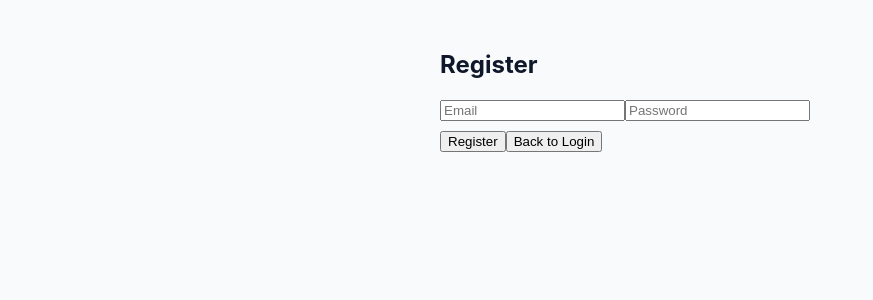
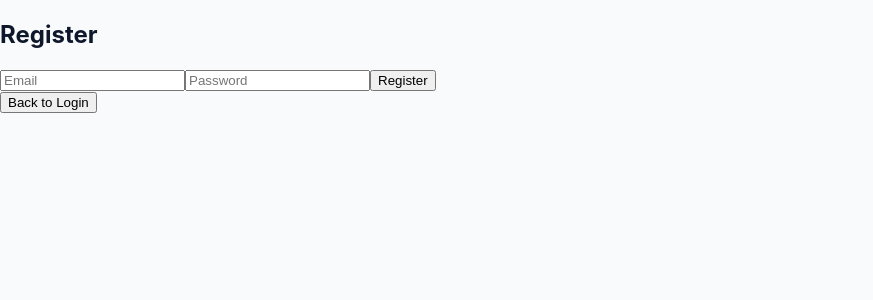
Before and after one commit to tgillenh2o/crm-idx, a React (Vite) app in the folder frontend/: page /register in a window 1280 px wide. Shown: the top 300 px of the page, without its empty margins (0-873 px from the left). Built offline with nearby package versions, Linux system fonts and the light colour scheme.

Commit message:
fixing login error

```diff
--- a/frontend/src/context/AuthContext.jsx
+++ b/frontend/src/context/AuthContext.jsx
@@ -1,8 +1,9 @@
 import React, { createContext, useState } from "react";
 import axios from "axios";
 
+// ✅ Always use your Render backend URL
 axios.defaults.withCredentials = true;
-axios.defaults.baseURL = "http://localhost:5000";
+axios.defaults.baseURL = "https://com-idx.onrender.com";
 
 export const AuthContext = createContext();
 
--- a/frontend/src/pages/Login.jsx
+++ b/frontend/src/pages/Login.jsx
@@ -12,16 +12,15 @@ export default function Login() {
     e.preventDefault();
     const success = await login(email, password);
     if (success) {
-      alert("Login successful");
-      // In the old setup, maybe we just stayed on the same page or navigated to "/" again
-      // You can replace with navigate("/") or just keep the alert
+      alert("Login successful!");
+      // Keep it simple: stay on login page or redirect to home/dashboard later
     } else {
-      alert("Invalid credentials");
+      alert("Invalid credentials or network error");
     }
   };
 
   return (
-    <div style={{ maxWidth: "400px", margin: "50px auto" }}>
+    <div className="auth-container">
       <h2>Login</h2>
       <form onSubmit={handleLogin}>
         <input
--- a/frontend/src/pages/Register.jsx
+++ b/frontend/src/pages/Register.jsx
@@ -12,15 +12,15 @@ export default function Register() {
     e.preventDefault();
     const success = await register(email, password);
     if (success) {
-      alert("Registration successful");
-      navigate("/"); // back to login
+      alert("Registration successful!");
+      navigate("/"); // go back to login
     } else {
-      alert("Registration failed");
+      alert("Registration failed or network error");
     }
   };
 
   return (
-    <div style={{ maxWidth: "400px", margin: "50px auto" }}>
+    <div className="auth-container">
       <h2>Register</h2>
       <form onSubmit={handleRegister}>
         <input
@@ -38,15 +38,8 @@ export default function Register() {
           required
         />
         <button type="submit">Register</button>
-        <button
-  type="button"
-  onClick={() => navigate("/")}
-  style={{ marginTop: "10px" }}
->
-  Back to Login
-</button>
-
       </form>
+      <button onClick={() => navigate("/")}>Back to Login</button>
     </div>
   );
 }
```
